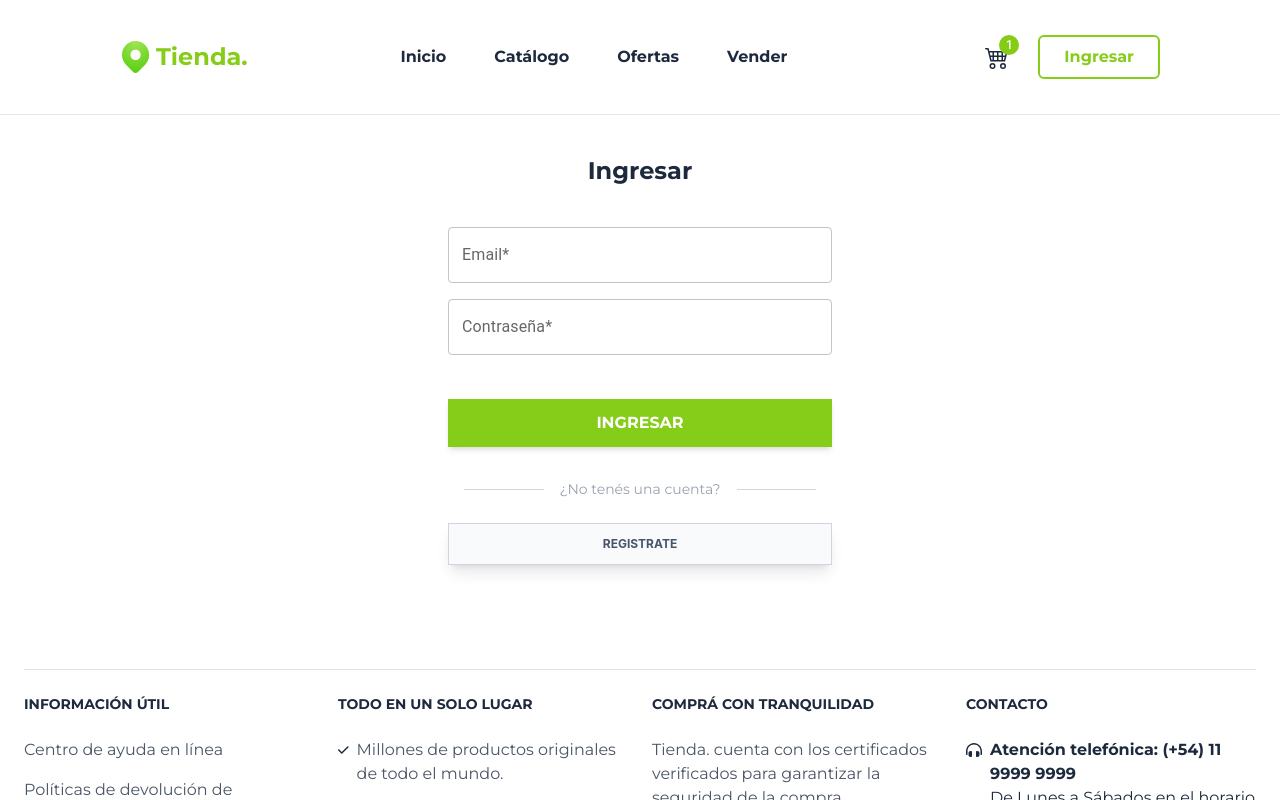
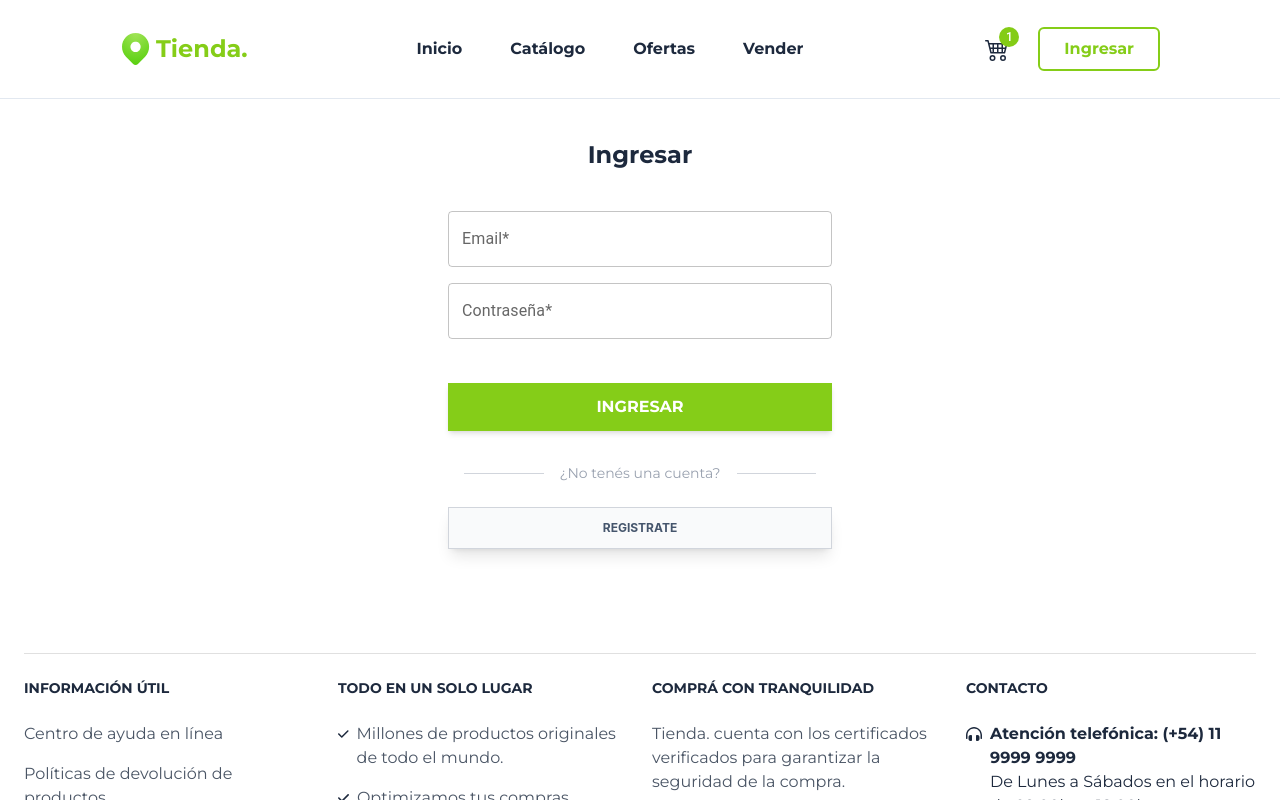
Before and after one commit to jonathanmilo/APIS2025FRONT, a React (Vite) app: page /ingresar in a window 1280 px wide. Shown: the top 800 px of the page. Built offline with nearby package versions, Linux system fonts and the light colour scheme; data requests are answered from the project's data file.

Commit message:
Cambios visuales en Navbar

```diff
--- a/src/components/Navbar/components/MobileMenu.jsx
+++ b/src/components/Navbar/components/MobileMenu.jsx
@@ -10,7 +10,7 @@ const MobileMenu = ({ open, setOpen, usuario }) => {
         open ? "translate-x-0" : "translate-x-full"
       } md:hidden shadow-lg`}
     >
-      <ul className="flex flex-col items-center justify-center h-full gap-8 text-xl font-semibold text-brand-black">
+      <ul className="flex flex-col items-center justify-start mt-15 h-full gap-8 text-xl font-semibold text-brand-black">
         {NAVBAR_MENU.map((item) => (
           <li key={item.id}>
             <Link
--- a/src/components/Navbar/components/User/UserMenu.jsx
+++ b/src/components/Navbar/components/User/UserMenu.jsx
@@ -34,7 +34,6 @@ export default function UserMenu() {
         <IconButton
           onClick={handleClick}
           size="small"
-          sx={{ ml: 2 }}
           aria-controls={open ? "user-menu" : undefined}
           aria-haspopup="true"
           aria-expanded={open ? "true" : undefined}
--- a/src/components/Navbar/index.jsx
+++ b/src/components/Navbar/index.jsx
@@ -21,7 +21,7 @@ const Navbar = () => {
   return (
     <>
       <nav className="sticky top-0 bg-white z-50 border-b-1 border-brand-light-gray">
-        <div className="w-full px-5 lg:px-30 flex justify-between items-center py-8">
+        <div className="w-full px-5 lg:px-30 flex justify-between items-center py-6">
           <div className="text-2xl flex items-center gap-1 font-bold">
             <img src="/icon.svg" alt="" className="h-8" />
             <p className="text-brand-main">{STORE_NAME}</p>
@@ -48,7 +48,7 @@ const Navbar = () => {
             <Tooltip title="Carrito de compras">
               <IconButton
                 onClick={toggleCarrito}
-                sx={{ ml: 4, width: "50px", height: "50px" }}
+                sx={{ width: "50px", height: "50px" }}
                 aria-haspopup="true"
                 aria-expanded={open ? "true" : undefined}
               >
```
